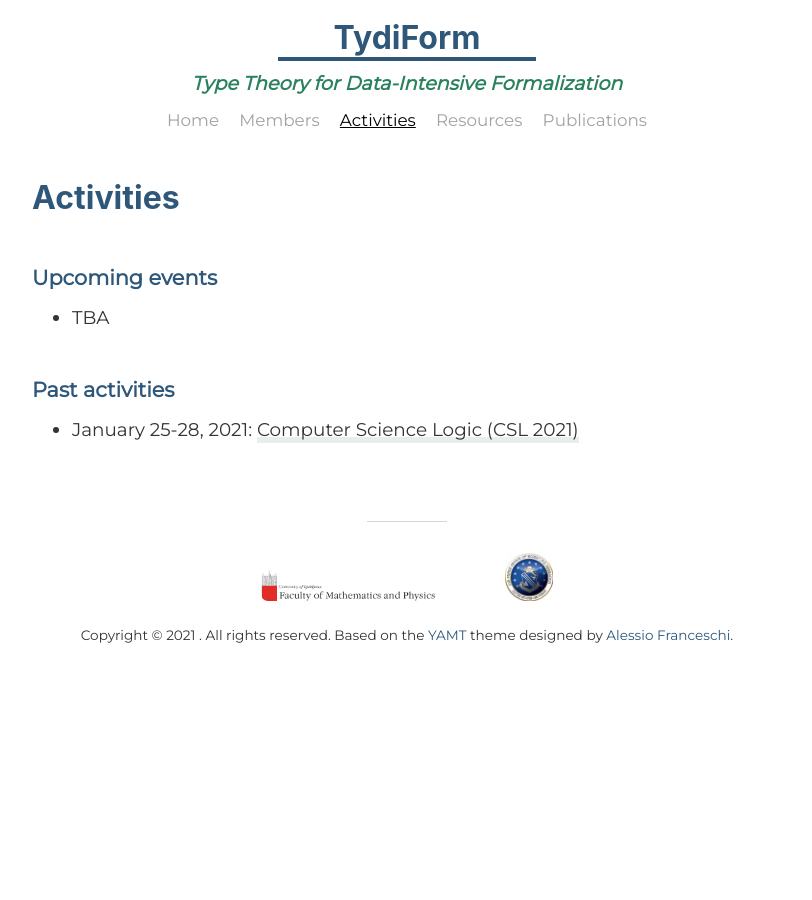
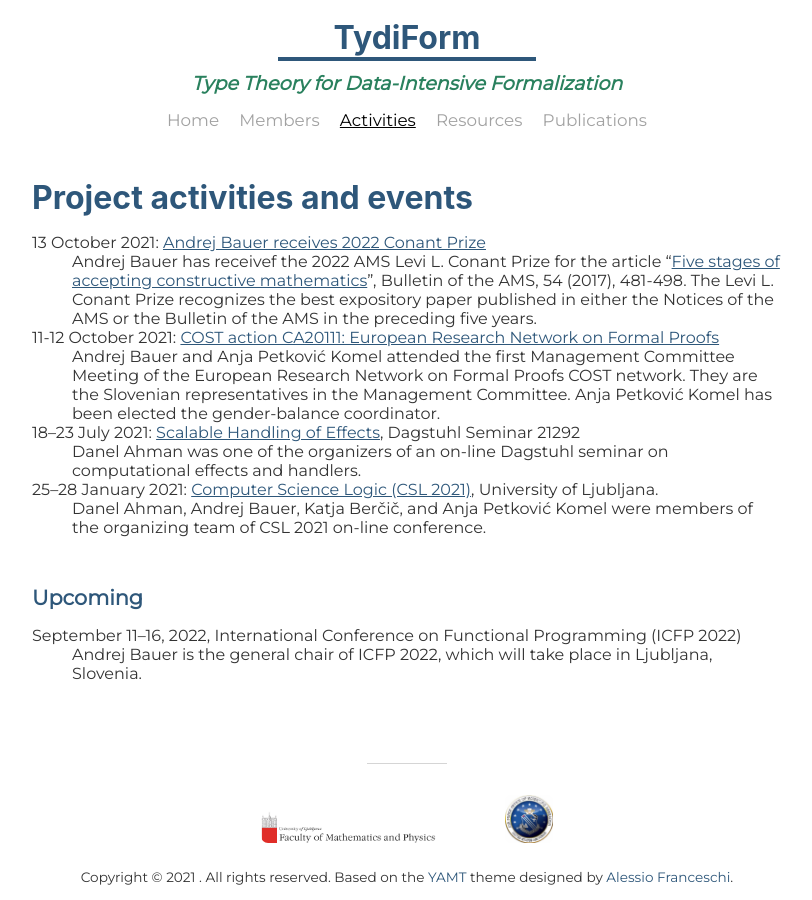
Before and after one commit to ul-fmf/tydi-form-site, a Jekyll site: the page built from activities.md, in a window 1280 px wide. Shown: the whole page, without its empty margins (233-1045 px from the left). Built offline with Jekyll 4.4.1, drawn with Linux system fonts in a browser that asks for light colours; nearby versions of some CDN libraries; some web fonts are replaced.

Commit message:
More activities and resources

```diff
--- a/activities.md
+++ b/activities.md
@@ -2,12 +2,22 @@
 layout: page
 ---
 
-# Activities
+# Project activities and events
 
-## Upcoming events
 
-* TBA
+13 October 2021: [Andrej Bauer receives 2022 Conant Prize](https://www.ams.org/news?news_id=6827)
+: Andrej Bauer has receivef the 2022 AMS Levi L. Conant Prize for the article “[Five stages of accepting constructive mathematics](https://www.ams.org/journals/bull/2017-54-03/S0273-0979-2016-01556-4/)”, Bulletin of the AMS, 54 (2017), 481-498. The Levi L. Conant Prize recognizes the best expository paper published in either the Notices of the AMS or the Bulletin of the AMS in the preceding five years.
 
-## Past activities
+11-12 October 2021: [COST action CA20111: European Research Network on Formal Proofs](https://europroofnet.github.io)
+: Andrej Bauer and Anja Petković Komel attended the first Management Committee Meeting of the European Research Network on Formal Proofs COST network. They are the Slovenian representatives in the Management Committee. Anja Petković Komel has been elected the gender-balance coordinator.
 
-* January 25-28, 2021: [Computer Science Logic (CSL 2021)](https://csl2021.fmf.uni-lj.si)
+18–23 July 2021: [Scalable Handling of Effects](https://www.dagstuhl.de/21292), Dagstuhl Seminar 21292
+: Danel Ahman was one of the organizers of an on-line Dagstuhl seminar on computational effects and handlers.
+
+25–28 January 2021: [Computer Science Logic (CSL 2021)](https://csl2021.fmf.uni-lj.si), University of Ljubljana.
+: Danel Ahman, Andrej Bauer, Katja Berčič, and Anja Petković Komel were members of the organizing team of CSL 2021 on-line conference.
+
+## Upcoming
+
+September 11–16, 2022, International Conference on Functional Programming (ICFP 2022)
+: Andrej Bauer is the general chair of ICFP 2022, which will take place in Ljubljana, Slovenia.
```
Also changed, not shown: resources.md (+2 -2 lines).
